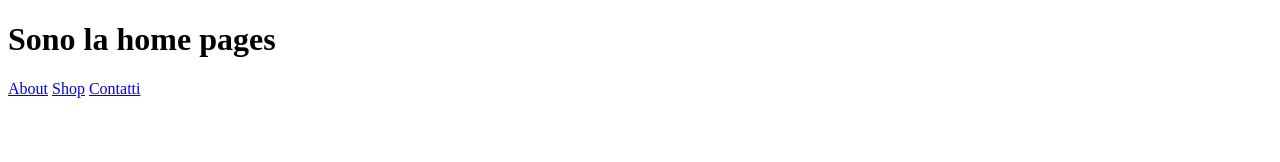
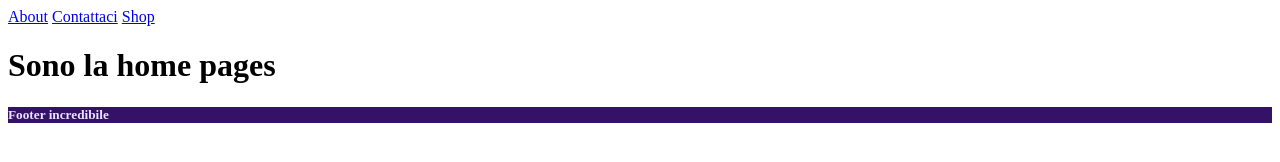
Before and after one commit to Hpv4Learning/corso-gatsby, a Gatsby site in the folder intro/: page / in a window 1280 px wide. Built offline with nearby package versions, Linux system fonts and the light colour scheme; Gatsby itself is replaced by a stand-in of ours.

Commit message:
shared-layout

```diff
--- /dev/null
+++ b/intro/src/components/Footer.js
@@ -0,0 +1,14 @@
+import React from "react"
+
+export const Footer = () => {
+  return (
+    <div
+      style={{
+        background: "#341268",
+        color: "#E9E3FF",
+      }}
+    >
+      <h5>Footer incredibile</h5>
+    </div>
+  )
+}
--- /dev/null
+++ b/intro/src/components/Layout.js
@@ -0,0 +1,13 @@
+import React from "react"
+import { Footer } from "./Footer"
+import { Navbar } from "./Navbar"
+
+export const Layout = ({ children }) => {
+  return (
+    <>
+      <Navbar />
+      {children}
+      <Footer />
+    </>
+  )
+}
--- /dev/null
+++ b/intro/src/components/Navbar.js
@@ -0,0 +1,16 @@
+import React from "react"
+import { Link } from "gatsby"
+export const Navbar = () => {
+  return (
+    <nav
+      style={{
+        display: "flex",
+        gap: "4px",
+      }}
+    >
+      <Link to="/about/">About</Link>
+      <Link to="/contact/">Contattaci</Link>
+      <Link to="/shop/">Shop</Link>
+    </nav>
+  )
+}
--- /dev/null
+++ b/intro/src/components/index.js
@@ -0,0 +1 @@
+export * from "./Layout"
--- a/intro/src/pages/about.js
+++ b/intro/src/pages/about.js
@@ -1,7 +1,8 @@
 import React from "react"
+import { Layout } from "../components"
 
 const about = () => {
-  return <div>Benvenuto nell'about</div>
+  return <Layout>Benvenuto nell'about</Layout>
 }
 
 export default about
--- a/intro/src/pages/contact.js
+++ b/intro/src/pages/contact.js
@@ -1,7 +1,7 @@
 import React from "react"
-
+import { Layout } from "../components"
 const Contact = () => {
-  return <div>Contattaci. Fidati</div>
+  return <Layout>Contattaci. Fidati</Layout>
 }
 
 export default Contact
--- a/intro/src/pages/index.js
+++ b/intro/src/pages/index.js
@@ -1,19 +1,9 @@
 import React from "react"
-import { Link } from "gatsby"
+import { Layout } from "../components"
 export default function Home() {
   return (
-    <div>
+    <Layout>
       <h1>Sono la home pages</h1>
-      <nav
-        style={{
-          display: "flex",
-          gap: "4px",
-        }}
-      >
-        <Link to="/about/">About</Link>
-        <Link to="/shop/">Shop</Link>
-        <a href="/contact/">Contatti</a>
-      </nav>
-    </div>
+    </Layout>
   )
 }
```
